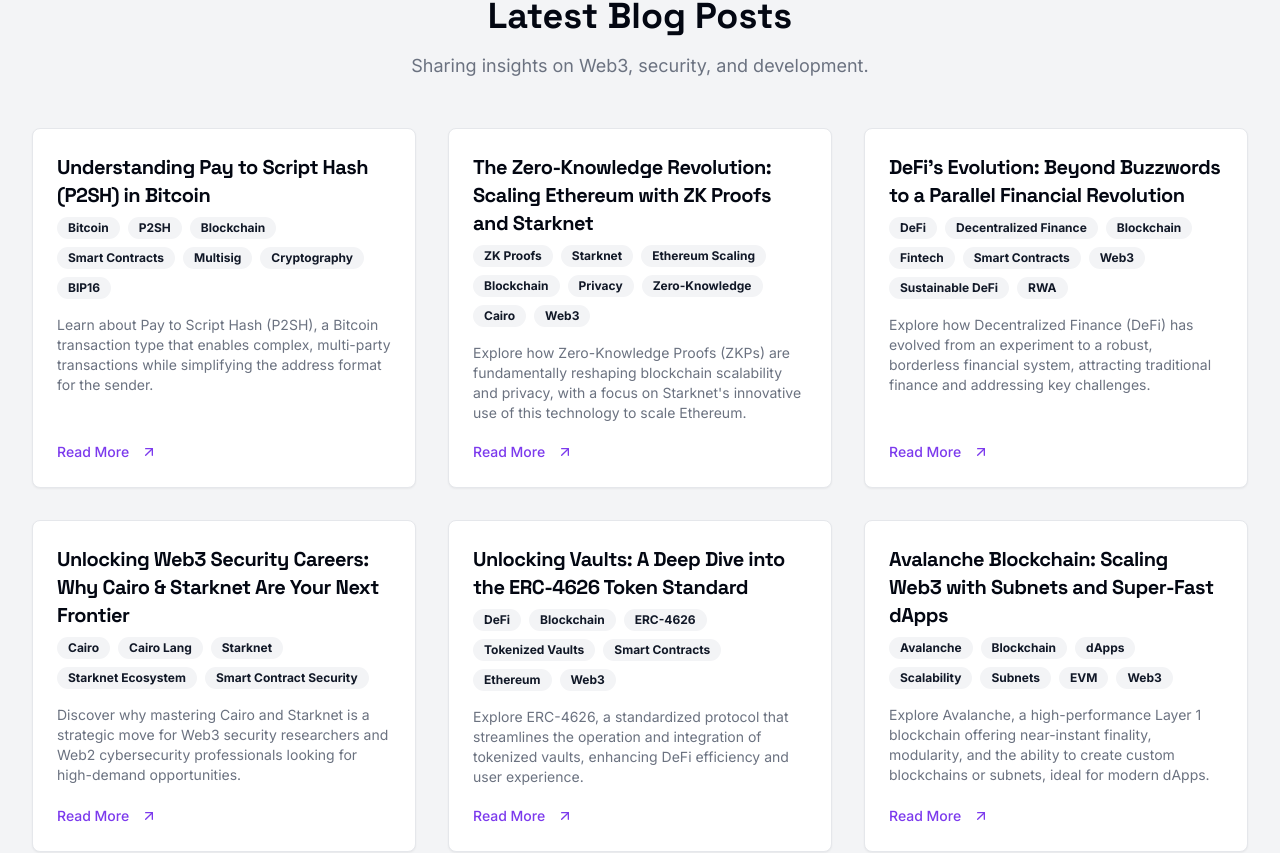
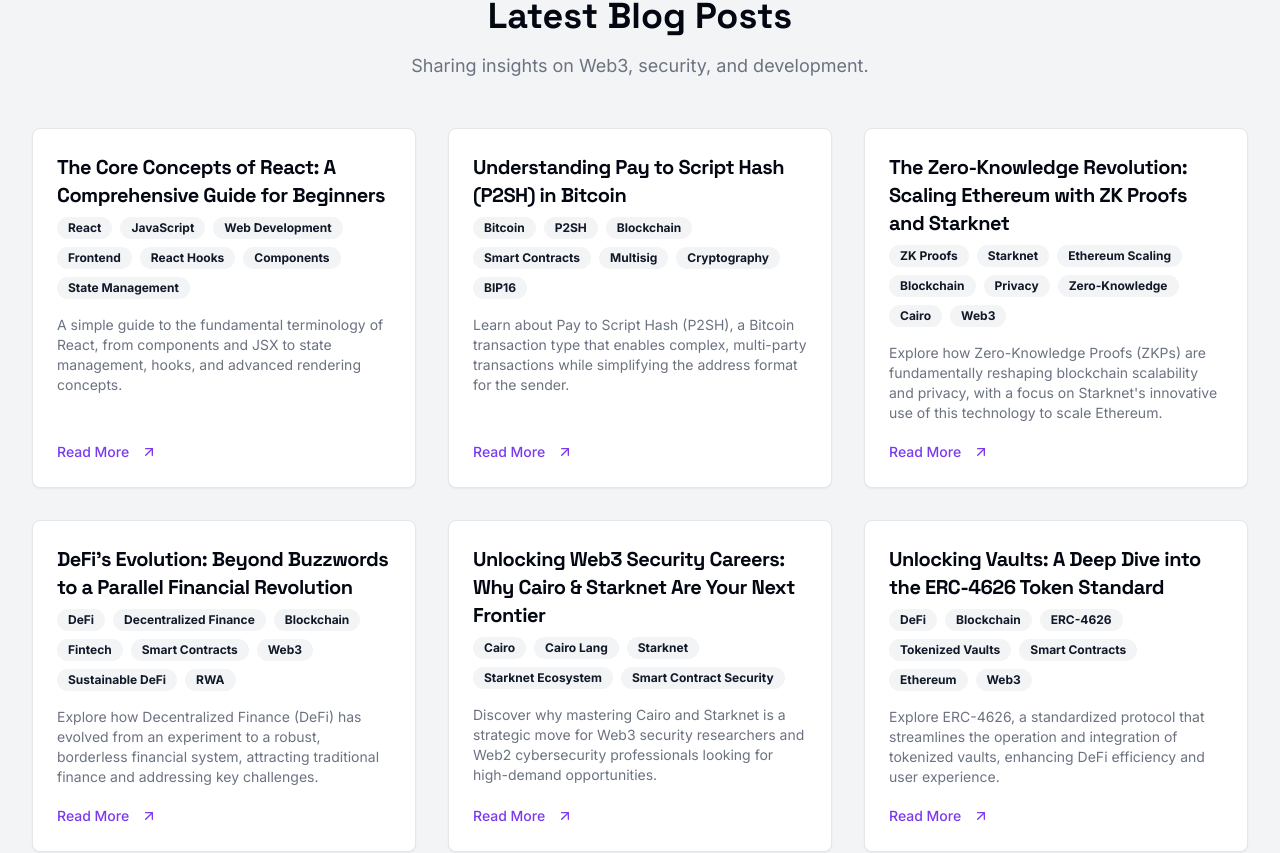
Before and after one commit to mishraji874/Portfolio, a Next.js app: page / in a window 1280 px wide. Shown: the part 8115-8968 px from the top of the page. Built offline with nearby package versions, Linux system fonts and the light colour scheme.

Commit message:
src/components/sections/blog.tsx react-core-concepts guide blog added

```diff
--- a/src/components/sections/blog.tsx
+++ b/src/components/sections/blog.tsx
@@ -5,6 +5,21 @@
 import { ArrowUpRight, ArrowRight } from "lucide-react";
 
 const blogPosts = [
+  {
+    title: "The Core Concepts of React: A Comprehensive Guide for Beginners",
+    description:
+      "A simple guide to the fundamental terminology of React, from components and JSX to state management, hooks, and advanced rendering concepts.",
+    url: "https://markdown-memoirs.vercel.app/blogs/react-core-concepts-guide",
+    tags: [
+      "React",
+      "JavaScript",
+      "Web Development",
+      "Frontend",
+      "React Hooks",
+      "Components",
+      "State Management",
+    ],
+  },
   {
     title: "Understanding Pay to Script Hash (P2SH) in Bitcoin",
     description:
@@ -83,22 +98,6 @@
       "Web3",
     ],
   },
-  {
-    title:
-      "Avalanche Blockchain: Scaling Web3 with Subnets and Super-Fast dApps",
-    description:
-      "Explore Avalanche, a high-performance Layer 1 blockchain offering near-instant finality, modularity, and the ability to create custom blockchains or subnets, ideal for modern dApps.",
-    url: "https://markdown-memoirs.vercel.app/blogs/avalance-blockchain",
-    tags: [
-      "Avalanche",
-      "Blockchain",
-      "dApps",
-      "Scalability",
-      "Subnets",
-      "EVM",
-      "Web3",
-    ],
-  },
 ];
 
 export default function BlogSection() {
```
